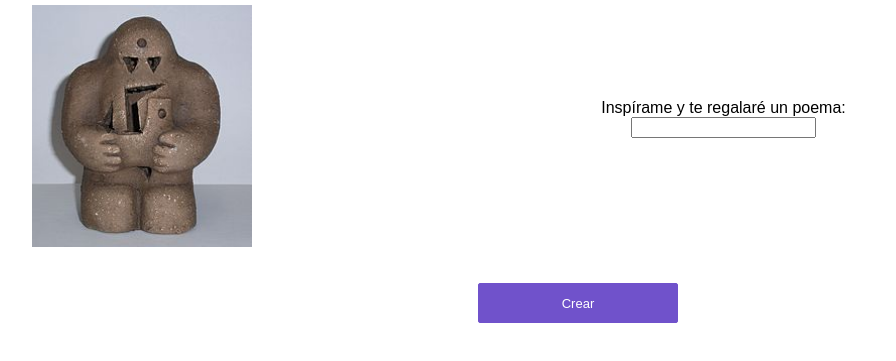
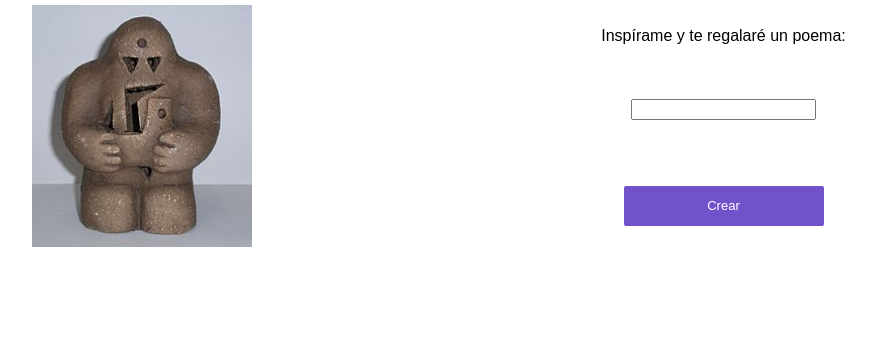
Before and after one commit to SrBliss/golem, a plain HTML site: page app/view/index.html in a window 1280 px wide. Shown: the part 233-594 px from the top of the page, without its empty margins (62-958 px from the left). Drawn offline with Linux system fonts and the light colour scheme.

Commit message:
Update index.html

```diff
--- a/app/view/index.html
+++ b/app/view/index.html
@@ -34,10 +34,17 @@
                    <col width="75%">
                    <tr>
                        <td><img src='../static/golem.jpg' alt='Golem' width='80%'></td>
-                       <td>Inspírame y te regalaré un poema:<br>
-                          <form class='choose-file-button' type='text'>
+                       <td>Inspírame y te regalaré un poema:<br><br>
+                         <br><br>
+
+                         <form class='choose-file-button' type='text'>
                             <input id="reviewText" type="text" name="firstname" value="">
-                          </form>
+                         </form>
+                         <br>
+
+                         <div class='analyze'>
+                            <button id='analyze-button' class='analyze-button' type='button' onclick='analyze()'>Crear</button>
+                         </div>
                      </td>
       </table>
       <div class='no-display'>
@@ -67,9 +74,12 @@
       </form>
       -->
 
+      <!--
       <div class='analyze'>
         <button id='analyze-button' class='analyze-button' type='button' onclick='analyze()'>Crear</button>
       </div>
+      -->
+
       <div class='result-label'>
         <label id='result-label'></label>
       </div>
```
